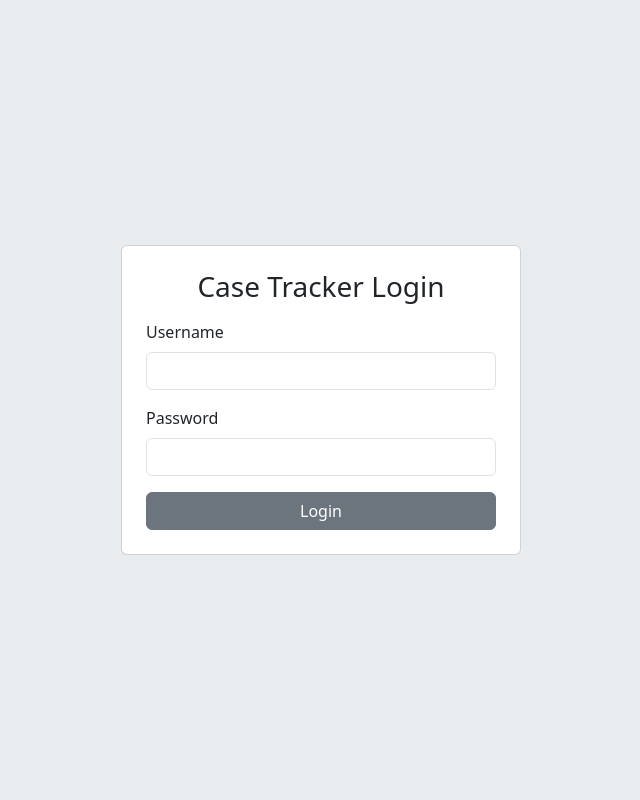
After one commit to FelixCortezGIT/Case-tracker, a Flask app: page /login in a window 1280 px wide. The commit adds this page. Shown: the whole page, without its empty margins (319-959 px from the left). Run offline with Flask 3, Linux system fonts and the light colour scheme.

Commit message:
- login. html - register.html

```diff
--- a/app.py
+++ b/app.py
@@ -1,8 +1,9 @@
 import os
 from dotenv import load_dotenv
-from flask import Flask, render_template, request, redirect, url_for
+from flask import Flask, render_template, request, redirect, url_for, session
 from datetime import date
 from sqlalchemy import func
+from werkzeug.security import generate_password_hash, check_password_hash
 
 from database import db
 from model.case import Case
@@ -15,6 +16,7 @@ load_dotenv()
 
 app = Flask(__name__)
 app.config["SQLALCHEMY_DATABASE_URI"] = os.getenv("DATABASE_URL")
+app.secret_key = os.getenv("SECRET_KEY", "dev-secret-key")
 
 # temporary user until login is ready
 SYSTEM_USER_ID = 1
@@ -48,9 +50,45 @@ def get_system_user():
         db.session.flush()
     return user
 
+def get_current_user():
+    user_id = session.get("user_id")
+    if user_id is None:
+        return None
+    return User.query.get(user_id)
+
+def login_required():
+    if session.get("user_id") is None:
+        return redirect(url_for("login"))
+    return None
+
+def manager_required():
+    if session.get("user_id") is None:
+        return redirect(url_for("login"))
+    if session.get("role") != "manager":
+        return redirect(url_for("new_case"))
+    return None
+
 @app.route("/")
 def home():
     return "home page"
+
+@app.route("/login", methods=["GET", "POST"])
+def login():
+    if request.method == "POST":
+        username = request.form.get("username")
+        password = request.form.get("password")
+        user = User.query.filter_by(username=username).first()
+        if user is None:
+            return render_template("login.html", error="Invalid username or password")
+        if not check_password_hash(user.password_hash, password):
+            return render_template("login.html", error="Invalid username or password")
+        session["user_id"] = user.user_id
+        session["username"] = user.username
+        session["role"] = user.role
+        if user.role == "manager":
+            return redirect(url_for("new_case"))
+        return redirect(url_for("new_case"))
+    return render_template("login.html")
 
 @app.route("/new_case", methods=["GET", "POST"])
 def new_case():
@@ -400,5 +438,8 @@ def update_case(case_id):
 # with app.app_context():
 #     db.create_all()
 
+# with app.app_context():
+#     print(generate_password_hash("manager123"))
+
 if __name__ == "__main__":
     app.run(debug=True)
--- a/model/user.py
+++ b/model/user.py
@@ -5,6 +5,6 @@ class User(db.Model):
 
     user_id = db.Column(db.Integer, primary_key=True)
     username = db.Column(db.String(30), nullable=False, unique=True)
-    password_hash = db.Column(db.String(30), nullable=False)
+    password_hash = db.Column(db.String(255), nullable=False)
     role = db.Column(db.String(30), nullable=False)
     created_at = db.Column(db.DateTime, server_default=db.func.now())
--- a/templates/layout.html
+++ b/templates/layout.html
@@ -16,6 +16,9 @@
             <a class="navbar-brand mb-0 h1">Case Tracker</a>
 
             <div class="navbar-nav">
+                {% if session.get("role") == "manager" %}
+                    <a class="nav-link" href="/manager_dashboard">Manager Dashboard</a>
+                {% endif %}
                 <a class="nav-link" href="/new_case">New Case</a>
                 <a class="nav-link" href="/case_detail">Case Work</a>
                 <a class="nav-link" href="/letter_ques">Letter Queues</a>
--- /dev/null
+++ b/templates/login.html
@@ -0,0 +1,43 @@
+<!DOCTYPE html>
+<html lang="en">
+<head>
+    <meta charset="UTF-8">
+    <meta name="viewport" content="width=device-width, initial-scale=1.0">
+    <title>Login</title>
+
+    <link href="https://cdn.jsdelivr.net/npm/bootstrap@5.3.8/dist/css/bootstrap.min.css" rel="stylesheet">
+    <link rel="stylesheet" href="{{ url_for('static', filename='style.css') }}">
+</head>
+
+<body class="d-flex flex-column min-vh-100">
+
+    <main class="container d-flex justify-content-center align-items-center flex-grow-1">
+        <div class="card p-4" style="width: 100%; max-width: 25rem;">
+            <h3 class="mb-3 text-center">Case Tracker Login</h3>
+
+            {% if error %}
+                <div class="alert alert-danger py-2">
+                    {{ error }}
+                </div>
+            {% endif %}
+
+            <form method="POST" action="{{ url_for('login') }}">
+                <div class="mb-3">
+                    <label for="username" class="form-label">Username</label>
+                    <input type="text" class="form-control" id="username" name="username" required>
+                </div>
+
+                <div class="mb-3">
+                    <label for="password" class="form-label">Password</label>
+                    <input type="password" class="form-control" id="password" name="password" required>
+                </div>
+
+                <button type="submit" class="btn btn-secondary w-100">
+                    Login
+                </button>
+            </form>
+        </div>
+    </main>
+
+</body>
+</html>
--- a/templates/manager_dashboard.html
+++ b/templates/manager_dashboard.html
@@ -16,13 +16,15 @@
             <a class="navbar-brand mb-0 h1">Case Tracker</a>
 
             <div class="navbar-nav">
+                {% if session.get("role") == "manager" %}
+                    <a class="nav-link" href="/manager_dashboard">Manager Dashboard</a>
+                {% endif %}
                 <a class="nav-link" href="/new_case">New Case</a>
                 <a class="nav-link" href="/case_detail">Case Work</a>
                 <a class="nav-link" href="/letter_ques">Letter Queues</a>
                 <a class="nav-link" href="/chaser_ques">Chaser Queues</a>
                 <a class="nav-link" href="/chargeback_ques">Chargeback Queues</a>
                 <a class="nav-link" href="/representment_ques">Representment Queues</a>
-                <a class="nav-link" href="/manager_dashboard">Manager Dashboard</a>
             </div>
         </div>
     </nav>
```
